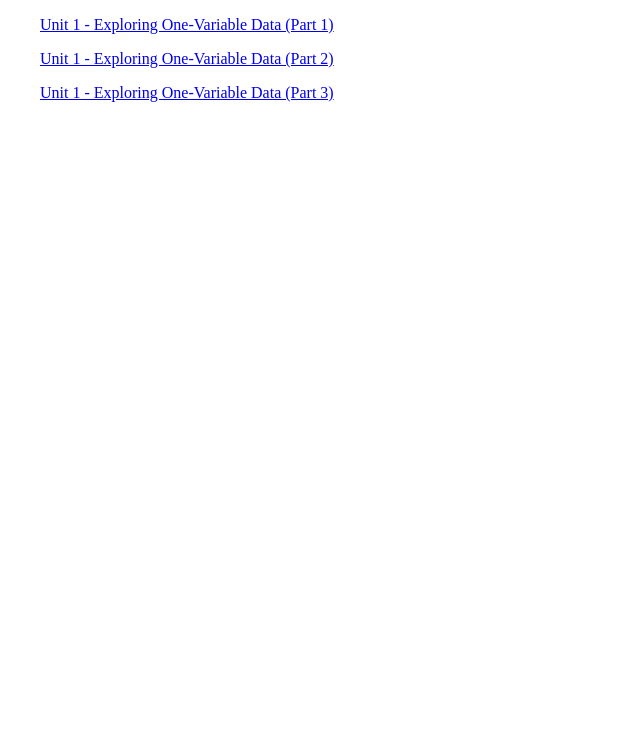
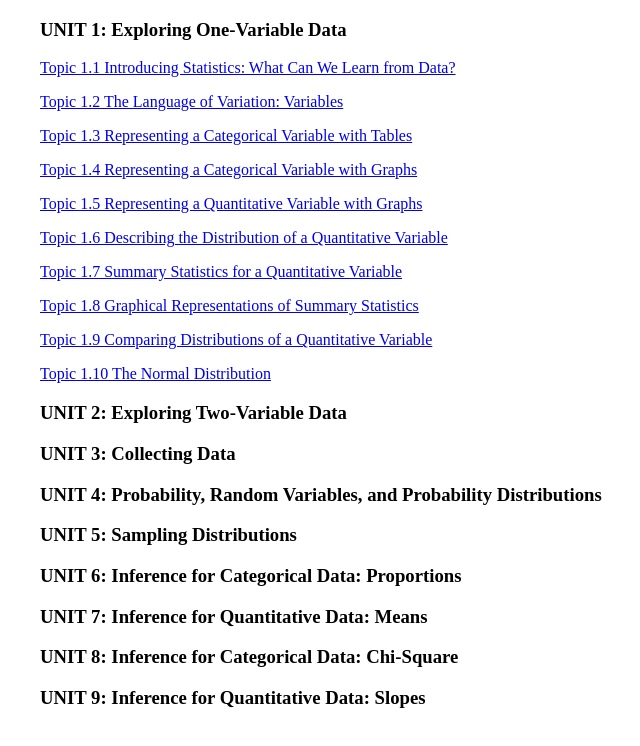
Before and after one commit to girlwhodoesai/ap-statistics, a plain HTML site: page index.html in a window 1280 px wide. Shown: the whole page, without its empty margins (152-792 px from the left). Drawn offline with Linux system fonts and the light colour scheme.

Commit message:
Add files via upload

```diff
--- a/index.html
+++ b/index.html
@@ -26,9 +26,26 @@
     <div class="container-lg px-3 my-5 markdown-body">
 
 
-      <p><a href="https://girlwhodoesai.github.io/ap-statistics/onevariabledata.html">Unit 1 - Exploring One-Variable Data (Part 1)</a></p>
-      <p><a href="https://girlwhodoesai.github.io/ap-statistics/onevariabledata2.html">Unit 1 - Exploring One-Variable Data (Part 2)</a></p>
-      <p><a href="https://girlwhodoesai.github.io/ap-statistics/onevariabledata3.html">Unit 1 - Exploring One-Variable Data (Part 3)</a></p>
+      <h3>UNIT 1: Exploring One-Variable Data</h3>
+      <p><a href="https://girlwhodoesai.github.io/ap-statistics/onevariabledata.html#_Topic_1.1_Introducing">Topic 1.1 Introducing Statistics: What Can We Learn from Data?</a></p>
+      <p><a href="https://girlwhodoesai.github.io/ap-statistics/onevariabledata.html#_Topic_1.2_The">Topic 1.2 The Language of Variation: Variables</a></p>
+      <p><a href="https://girlwhodoesai.github.io/ap-statistics/onevariabledata.html#_Topic_1.3_Representing">Topic 1.3 Representing a Categorical Variable with Tables</a></p>
+      <p><a href="https://girlwhodoesai.github.io/ap-statistics/onevariabledata.html#_Topic_1.4_Representing">Topic 1.4 Representing a Categorical Variable with Graphs</a></p>
+      <p><a href="https://girlwhodoesai.github.io/ap-statistics/onevariabledata2.html#_Topic_1.5_Representing">Topic 1.5 Representing a Quantitative Variable with Graphs</a></p>
+      <p><a href="https://girlwhodoesai.github.io/ap-statistics/onevariabledata2.html#_Topic_1.6_Describing">Topic 1.6 Describing the Distribution of a Quantitative Variable</a></p>
+      <p><a href="https://girlwhodoesai.github.io/ap-statistics/onevariabledata2.html#_Topic_1.7_Summary">Topic 1.7 Summary Statistics for a Quantitative Variable</a></p>
+      <p><a href="https://girlwhodoesai.github.io/ap-statistics/onevariabledata3.html#_Topic_1.8_Graphical">Topic 1.8 Graphical Representations of Summary Statistics</a></p>
+      <p><a href="https://girlwhodoesai.github.io/ap-statistics/onevariabledata3.html#_Topic_1.9_Comparing">Topic 1.9 Comparing Distributions of a Quantitative Variable</a></p>
+      <p><a href="https://girlwhodoesai.github.io/ap-statistics/onevariabledata3.html#_Topic_1.10_The">Topic 1.10 The Normal Distribution</a></p>
+
+      <h3>UNIT 2: Exploring Two-Variable Data</h3>
+      <h3>UNIT 3: Collecting Data</h3>
+      <h3>UNIT 4: Probability, Random Variables, and Probability Distributions</h3>
+      <h3>UNIT 5: Sampling Distributions</h3>
+      <h3>UNIT 6: Inference for Categorical Data: Proportions</h3>
+      <h3>UNIT 7: Inference for Quantitative Data: Means</h3>
+      <h3>UNIT 8: Inference for Categorical Data: Chi-Square</h3>
+      <h3>UNIT 9: Inference for Quantitative Data: Slopes</h3>
 
     <br>
     <br>
```
